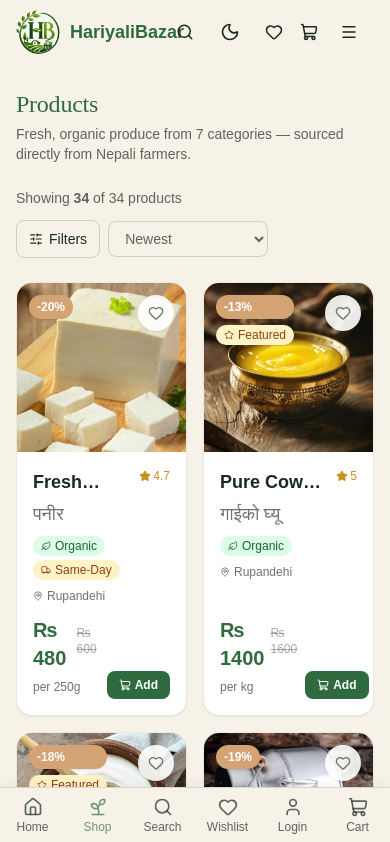
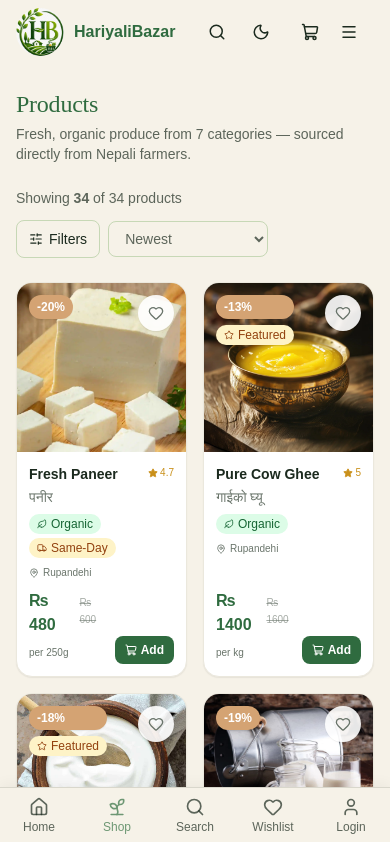
Before and after one commit to GANNI1725/HariyaliBazar, a React (Vite) app: page /products in a window 390 px wide. Shown: the top 842 px of the page. Built offline with nearby package versions, Linux system fonts and the light colour scheme; a web font is replaced by a local one.

Commit message:
mobile navbar polish: compact icons, hide wishlist on mobile, remove cart from bottom nav, fix product card sizing

```diff
--- a/src/components/layout/MobileBottomNav.jsx
+++ b/src/components/layout/MobileBottomNav.jsx
@@ -1,14 +1,12 @@
 import { NavLink } from 'react-router-dom'
-import { Home, Sprout, Search as SearchIcon, Heart, ShoppingCart, User } from 'lucide-react'
+import { Home, Sprout, Search as SearchIcon, Heart, User } from 'lucide-react'
 import { useState } from 'react'
 import { useAuth } from '../../context/AuthContext'
-import { useCart } from '../../context/CartContext'
 import { useWishlist } from '../../context/WishlistContext'
 import SearchModal from '../shared/SearchModal'
 
 const MobileBottomNav = () => {
   const { user } = useAuth()
-  const { totalItems, openCart } = useCart()
   const { count: wishlistCount } = useWishlist()
   const [searchOpen, setSearchOpen] = useState(false)
 
@@ -23,7 +21,7 @@ const MobileBottomNav = () => {
         aria-label="Mobile navigation"
         className="md:hidden fixed bottom-0 inset-x-0 z-40 bg-[var(--color-background)] border-t border-[var(--color-border)] shadow-[0_-4px_12px_rgba(0,0,0,0.04)]"
       >
-        <ul className="grid grid-cols-6 h-14">
+        <ul className="grid grid-cols-5 h-14">
           <li>
             <NavLink to="/" end className={linkCls}>
               <Home size={20} />
@@ -69,23 +67,7 @@ const MobileBottomNav = () => {
               <span>{user ? 'Profile' : 'Login'}</span>
             </NavLink>
           </li>
-          <li>
-            <button
-              onClick={openCart}
-              aria-label="Open cart"
-              className="flex flex-col items-center justify-center gap-0.5 h-full w-full min-h-[44px] text-xs font-medium text-[var(--color-text)]/70 focus-visible:outline-2 focus-visible:outline-[var(--color-leaf)] focus-visible:outline-offset-2"
-            >
-              <span className="relative">
-                <ShoppingCart size={20} />
-                {totalItems > 0 && (
-                  <span className="absolute -top-1 -right-2 min-w-[16px] h-[16px] px-1 rounded-full bg-[var(--color-leaf)] text-[var(--color-pure-white)] text-[9px] font-bold flex items-center justify-center">
-                    {totalItems}
-                  </span>
-                )}
-              </span>
-              <span>Cart</span>
-            </button>
-          </li>
+
         </ul>
       </nav>
       <div className="md:hidden h-14" aria-hidden />
--- a/src/components/layout/Navbar.jsx
+++ b/src/components/layout/Navbar.jsx
@@ -73,10 +73,10 @@ const Navbar = () => {
                 alt="HariyaliBazar"
                 width="48"
                 height="48"
-                className="w-11 h-11 sm:w-12 sm:h-12 rounded-full object-cover"
+                className="w-12 h-12 rounded-full object-cover"
               />
               <div className="leading-tight">
-                <span className="block font-[var(--font-heading)] text-lg sm:text-2xl text-[var(--color-forest)] font-bold">
+                <span className="font-[var(--font-heading)] text-base sm:text-2xl text-[var(--color-forest)] font-bold">
                   HariyaliBazar
                 </span>
                 <span className="hidden sm:block nepali-text text-[10px] sm:text-base text-[var(--color-leaf)] tracking-wider">
@@ -104,7 +104,7 @@ const Navbar = () => {
               ))}
             </nav>
 
-            <div className="flex items-center gap-0 sm:gap-1">
+            <div className="flex items-center gap-1">
               <button
                 onClick={() => setSearchOpen(true)}
                 aria-label="Open search"
@@ -113,46 +113,14 @@ const Navbar = () => {
                 <Search size={18} className="sm:size-[20px]" />
               </button>
 
-              <div><ThemeToggle /></div>
-
-              {user ? (
-                <div className="hidden sm:flex items-center gap-1">
-                  {isAdmin ? (
-                    <Link to="/admin" className="min-w-[44px] min-h-[44px] p-2.5 rounded-md hover:bg-[var(--color-border)] text-[var(--color-text)] transition-colors flex items-center justify-center" title="Admin Panel">
-                      <svg width="20" height="20" viewBox="0 0 24 24" fill="none" stroke="currentColor" strokeWidth="2" strokeLinecap="round" strokeLinejoin="round"><path d="M12 20V10"/><path d="M18 20V4"/><path d="M6 20v-4"/></svg>
-                    </Link>
-                  ) : (
-                    <Link to="/account" className="min-w-[44px] min-h-[44px] p-2.5 rounded-md hover:bg-[var(--color-border)] text-[var(--color-text)] transition-colors flex items-center justify-center" title="My Account">
-                      <svg width="20" height="20" viewBox="0 0 24 24" fill="none" stroke="currentColor" strokeWidth="2" strokeLinecap="round" strokeLinejoin="round"><circle cx="12" cy="8" r="4"/><path d="M20 21a8 8 0 1 0-16 0"/></svg>
-                    </Link>
-                  )}
-                  <button onClick={logout} className="hidden lg:flex items-center gap-1.5 px-3 py-2 rounded-md text-sm font-medium text-[var(--color-error)] hover:bg-[var(--color-error-bg)] transition-colors focus-visible:outline-2 focus-visible:outline-[var(--color-leaf)]">
-                    <svg width="16" height="16" viewBox="0 0 24 24" fill="none" stroke="currentColor" strokeWidth="2" strokeLinecap="round" strokeLinejoin="round"><path d="M9 21H5a2 2 0 0 1-2-2V5a2 2 0 0 1 2-2h4"/><polyline points="16 17 21 12 16 7"/><line x1="21" y1="12" x2="9" y2="12"/></svg>
-                    Logout
-                  </button>
-                </div>
-              ) : (
-                <Link to="/login" className="hidden sm:flex items-center gap-1.5 px-3 py-2 rounded-md text-sm font-medium text-[var(--color-forest)] hover:bg-[var(--color-border)] transition-colors focus-visible:outline-2 focus-visible:outline-[var(--color-leaf)]">
-                  <motion.svg
-                    width="16" height="16" viewBox="0 0 24 24" fill="none" strokeWidth="2" strokeLinecap="round" strokeLinejoin="round"
-                    animate={{ x: [0, 3, 0] }}
-                    transition={{ duration: 2.5, repeat: Infinity, ease: 'easeInOut' }}
-                    style={{ stroke: 'var(--color-leaf)' }}
-                  >
-                    <path d="M15 3h4a2 2 0 0 1 2 2v14a2 2 0 0 1-2 2h-4"/>
-                    <polyline points="10 17 15 12 10 7"/>
-                    <line x1="15" y1="12" x2="3" y2="12"/>
-                  </motion.svg>
-                  Login
-                </Link>
-              )}
+              <ThemeToggle />
 
               <Link
                 to="/wishlist"
                 aria-label={`Wishlist with ${wishlistCount} items`}
-                className="relative min-w-[40px] sm:min-w-[44px] min-h-[40px] sm:min-h-[44px] p-1.5 sm:p-2.5 rounded-md hover:bg-[var(--color-border)] text-[var(--color-text)] transition-colors flex items-center justify-center focus-visible:outline-2 focus-visible:outline-[var(--color-leaf)] focus-visible:outline-offset-2"
+                className="hidden sm:flex relative min-w-[44px] min-h-[44px] p-2.5 rounded-md hover:bg-[var(--color-border)] text-[var(--color-text)] transition-colors items-center justify-center focus-visible:outline-2 focus-visible:outline-[var(--color-leaf)] focus-visible:outline-offset-2"
               >
-                <Heart size={18} className="sm:size-[20px]" />
+                <Heart size={20} />
                 {wishlistCount > 0 && (
                     <span className="absolute top-0.5 right-0.5 min-w-[16px] h-[16px] px-0.5 rounded-full bg-[var(--color-clay)] text-[var(--color-pure-white)] text-[10px] font-bold flex items-center justify-center">
                     {wishlistCount}
@@ -164,7 +132,7 @@ const Navbar = () => {
                 <button
                   onClick={openCart}
                   aria-label={`Cart with ${totalItems} items`}
-                  className="relative min-w-[40px] sm:min-w-[44px] min-h-[40px] sm:min-h-[44px] p-1.5 sm:p-2.5 rounded-md hover:bg-[var(--color-border)] text-[var(--color-text)] transition-colors focus-visible:outline-2 focus-visible:outline-[var(--color-leaf)] focus-visible:outline-offset-2"
+                  className="relative min-w-[40px] sm:min-w-[44px] min-h-[40px] sm:min-h-[44px] p-1.5 sm:p-2.5 rounded-md hover:bg-[var(--color-border)] text-[var(--color-text)] transition-colors flex items-center justify-center focus-visible:outline-2 focus-visible:outline-[var(--color-leaf)] focus-visible:outline-offset-2"
                 >
                   <ShoppingCart size={18} className="sm:size-[20px]" />
                   {totalItems > 0 && (
@@ -183,6 +151,40 @@ const Navbar = () => {
               >
                 {mobileOpen ? <X size={18} className="sm:size-[22px]" /> : <Menu size={18} className="sm:size-[22px]" />}
               </button>
+
+              <div className="hidden sm:contents">
+                {user ? (
+                  <div className="flex items-center gap-1">
+                    {isAdmin ? (
+                      <Link to="/admin" className="min-w-[40px] sm:min-w-[44px] min-h-[40px] sm:min-h-[44px] p-1.5 sm:p-2.5 rounded-md hover:bg-[var(--color-border)] text-[var(--color-text)] transition-colors flex items-center justify-center" title="Admin Panel">
+                        <svg width="20" height="20" viewBox="0 0 24 24" fill="none" stroke="currentColor" strokeWidth="2" strokeLinecap="round" strokeLinejoin="round"><path d="M12 20V10"/><path d="M18 20V4"/><path d="M6 20v-4"/></svg>
+                      </Link>
+                    ) : (
+                      <Link to="/account" className="min-w-[40px] sm:min-w-[44px] min-h-[40px] sm:min-h-[44px] p-1.5 sm:p-2.5 rounded-md hover:bg-[var(--color-border)] text-[var(--color-text)] transition-colors flex items-center justify-center" title="My Account">
+                        <svg width="20" height="20" viewBox="0 0 24 24" fill="none" stroke="currentColor" strokeWidth="2" strokeLinecap="round" strokeLinejoin="round"><circle cx="12" cy="8" r="4"/><path d="M20 21a8 8 0 1 0-16 0"/></svg>
+                      </Link>
+                    )}
+                    <button onClick={logout} className="hidden lg:flex items-center gap-1.5 px-3 py-2 rounded-md text-sm font-medium text-[var(--color-error)] hover:bg-[var(--color-error-bg)] transition-colors focus-visible:outline-2 focus-visible:outline-[var(--color-leaf)]">
+                      <svg width="16" height="16" viewBox="0 0 24 24" fill="none" stroke="currentColor" strokeWidth="2" strokeLinecap="round" strokeLinejoin="round"><path d="M9 21H5a2 2 0 0 1-2-2V5a2 2 0 0 1 2-2h4"/><polyline points="16 17 21 12 16 7"/><line x1="21" y1="12" x2="9" y2="12"/></svg>
+                      Logout
+                    </button>
+                  </div>
+                ) : (
+                  <Link to="/login" className="flex items-center gap-1.5 px-3 py-2 rounded-md text-sm font-medium text-[var(--color-forest)] hover:bg-[var(--color-border)] transition-colors focus-visible:outline-2 focus-visible:outline-[var(--color-leaf)]">
+                    <motion.svg
+                      width="16" height="16" viewBox="0 0 24 24" fill="none" strokeWidth="2" strokeLinecap="round" strokeLinejoin="round"
+                      animate={{ x: [0, 3, 0] }}
+                      transition={{ duration: 2.5, repeat: Infinity, ease: 'easeInOut' }}
+                      style={{ stroke: 'var(--color-leaf)' }}
+                    >
+                      <path d="M15 3h4a2 2 0 0 1 2 2v14a2 2 0 0 1-2 2h-4"/>
+                      <polyline points="10 17 15 12 10 7"/>
+                      <line x1="15" y1="12" x2="3" y2="12"/>
+                    </motion.svg>
+                    Login
+                  </Link>
+                )}
+              </div>
             </div>
           </div>
         </div>
--- a/src/components/products/ProductCard.jsx
+++ b/src/components/products/ProductCard.jsx
@@ -86,31 +86,31 @@ const ProductCard = memo(({ product, onQuickView }) => {
         </div>
       </div>
 
-      <div className="p-4 flex flex-col flex-1">
+      <div className="p-3 sm:p-4 flex flex-col flex-1">
         <div className="flex items-start justify-between gap-2 mb-1">
           <Link
             to={`/products/${product.id}`}
-            className="font-semibold text-[var(--color-charcoal)] hover:text-[var(--color-forest)] line-clamp-1 text-lg"
+            className="font-semibold text-[var(--color-charcoal)] hover:text-[var(--color-forest)] line-clamp-1 text-sm sm:text-lg"
           >
             {product.name}
           </Link>
-          <div className="flex items-center gap-0.5 text-xs text-[var(--color-gold)] shrink-0">
-            <Star size={12} fill="currentColor" />
+          <div className="flex items-center gap-0.5 text-[10px] sm:text-xs text-[var(--color-gold)] shrink-0">
+            <Star size={10} className="sm:size-[12px]" fill="currentColor" />
             <span className="font-medium">{product.rating}</span>
           </div>
         </div>
 
-        <p className="nepali-text text-lg text-[var(--color-text-secondary)] mb-2 line-clamp-1">
+        <p className="nepali-text text-sm sm:text-lg text-[var(--color-text-secondary)] mb-1.5 sm:mb-2 line-clamp-1">
           {product.nameNepali}
         </p>
 
-        <div className="flex flex-wrap gap-1 mb-2">
+        <div className="flex flex-wrap gap-1 mb-1.5 sm:mb-2">
           {product.isOrganic && <Badge type="organic" size="sm" />}
           {product.isSameDay && <Badge type="sameday" size="sm" />}
         </div>
 
         {product.district && (
-          <p className="flex items-center gap-1 text-xs text-[var(--color-text-secondary)] mb-3">
+          <p className="flex items-center gap-1 text-[10px] sm:text-xs text-[var(--color-text-secondary)] mb-2 sm:mb-3">
             <MapPin size={10} />
             {product.district}
           </p>
@@ -119,16 +119,16 @@ const ProductCard = memo(({ product, onQuickView }) => {
         <div className="mt-auto flex items-end justify-between gap-2">
           <div>
             <div className="flex items-baseline gap-1.5">
-              <span className="text-xl font-bold text-[var(--color-forest)]">
+              <span className="text-base sm:text-xl font-bold text-[var(--color-forest)]">
                 ₨ {product.price}
               </span>
               {product.originalPrice && (
-                <span className="text-xs line-through text-[var(--color-text-secondary)]/60">
+                <span className="text-[10px] sm:text-xs line-through text-[var(--color-text-secondary)]/60">
                   ₨ {product.originalPrice}
                 </span>
               )}
             </div>
-            <span className="text-xs text-[var(--color-text-secondary)]">
+            <span className="text-[10px] sm:text-xs text-[var(--color-text-secondary)]">
               per {product.unit}
             </span>
           </div>
@@ -136,7 +136,7 @@ const ProductCard = memo(({ product, onQuickView }) => {
             onClick={() => product.inStock && addItem(product)}
             disabled={!product.inStock}
             aria-label={`Add ${product.name} to cart`}
-            className="md:hidden bg-[var(--color-forest)] hover:bg-[var(--color-leaf)] text-[var(--color-pure-white)] text-xs font-semibold py-1.5 px-3 rounded-lg inline-flex items-center justify-center gap-1 disabled:bg-[var(--color-disabled)] disabled:cursor-not-allowed transition-colors duration-200 shrink-0"
+            className="md:hidden bg-[var(--color-forest)] hover:bg-[var(--color-leaf)] text-[var(--color-pure-white)] text-xs font-semibold py-1.5 px-2.5 sm:px-3 rounded-lg inline-flex items-center justify-center gap-1 disabled:bg-[var(--color-disabled)] disabled:cursor-not-allowed transition-colors duration-200 shrink-0"
           >
             <ShoppingCart size={12} /> Add
           </button>
--- a/src/components/shared/SearchModal.jsx
+++ b/src/components/shared/SearchModal.jsx
@@ -95,7 +95,7 @@ const SearchModal = ({ isOpen, onClose }) => {
               {!query.trim() && (
                 <div className="p-8 text-center text-[var(--color-text)]/60">
                   <p className="mb-2">Start typing to search 30+ organic products</p>
-                  <p className="text-sm">Press <kbd className="px-1.5 py-0.5 bg-[var(--color-border)] rounded">Esc</kbd> to close</p>
+                  <p className="text-sm"><span className="hidden sm:inline">Press <kbd className="px-1.5 py-0.5 bg-[var(--color-border)] rounded">Esc</kbd> to close</span><span className="sm:hidden">Tap <kbd className="px-1.5 py-0.5 bg-[var(--color-border)] rounded">✕</kbd> to close</span></p>
                 </div>
               )}
 
--- a/src/components/shared/ThemeToggle.jsx
+++ b/src/components/shared/ThemeToggle.jsx
@@ -17,9 +17,9 @@ const ThemeToggle = ({ className = '' }) => {
       aria-label={isDark ? 'Switch to light mode' : 'Switch to dark mode'}
       aria-pressed={isDark}
       title={isDark ? 'Switch to light mode' : 'Switch to dark mode'}
-      className={`min-w-[44px] min-h-[44px] p-2.5 rounded-md hover:bg-[var(--color-border)] text-[var(--color-text)] transition-colors focus-visible:outline-2 focus-visible:outline-[var(--color-leaf)] focus-visible:outline-offset-2 ${className}`}
+      className={`min-w-[40px] sm:min-w-[44px] min-h-[40px] sm:min-h-[44px] p-1.5 sm:p-2.5 rounded-md hover:bg-[var(--color-border)] text-[var(--color-text)] transition-colors focus-visible:outline-2 focus-visible:outline-[var(--color-leaf)] focus-visible:outline-offset-2 ${className}`}
     >
-      {isDark ? <Sun size={20} /> : <Moon size={20} />}
+      {isDark ? <Sun size={18} className="sm:size-[20px]" /> : <Moon size={18} className="sm:size-[20px]" />}
     </button>
   )
 }
--- a/src/pages/Cart.jsx
+++ b/src/pages/Cart.jsx
@@ -102,14 +102,14 @@ const Cart = () => {
                 ))}
               </div>
               <div className="flex justify-between items-center pt-4 mt-2 border-t border-[var(--color-border)]">
-                <Link to="/products" className="text-sm text-[var(--color-leaf)] hover:underline">
+                <Link to="/products" className="text-sm text-[var(--color-leaf)] hover:text-[var(--color-forest)]">
                   ← Continue shopping
                 </Link>
                 <button
                   onClick={() => {
                     if (window.confirm('Clear all items from cart?')) clearCart()
                   }}
-                  className="text-sm text-[var(--color-red)] hover:underline hover:text-[var(--color-red)]/80 inline-flex items-center gap-1 focus-visible:outline-2 focus-visible:outline-[var(--color-red)] focus-visible:outline-offset-2 rounded"
+                  className="text-sm text-[var(--color-red)] hover:brightness-75 inline-flex items-center gap-1 focus-visible:outline-2 focus-visible:outline-[var(--color-red)] focus-visible:outline-offset-2 rounded"
                 >
                   <Trash2 size={14} /> Clear cart
                 </button>
```
Also changed, not shown: src/pages/Signup.jsx (+10 -10 lines).
